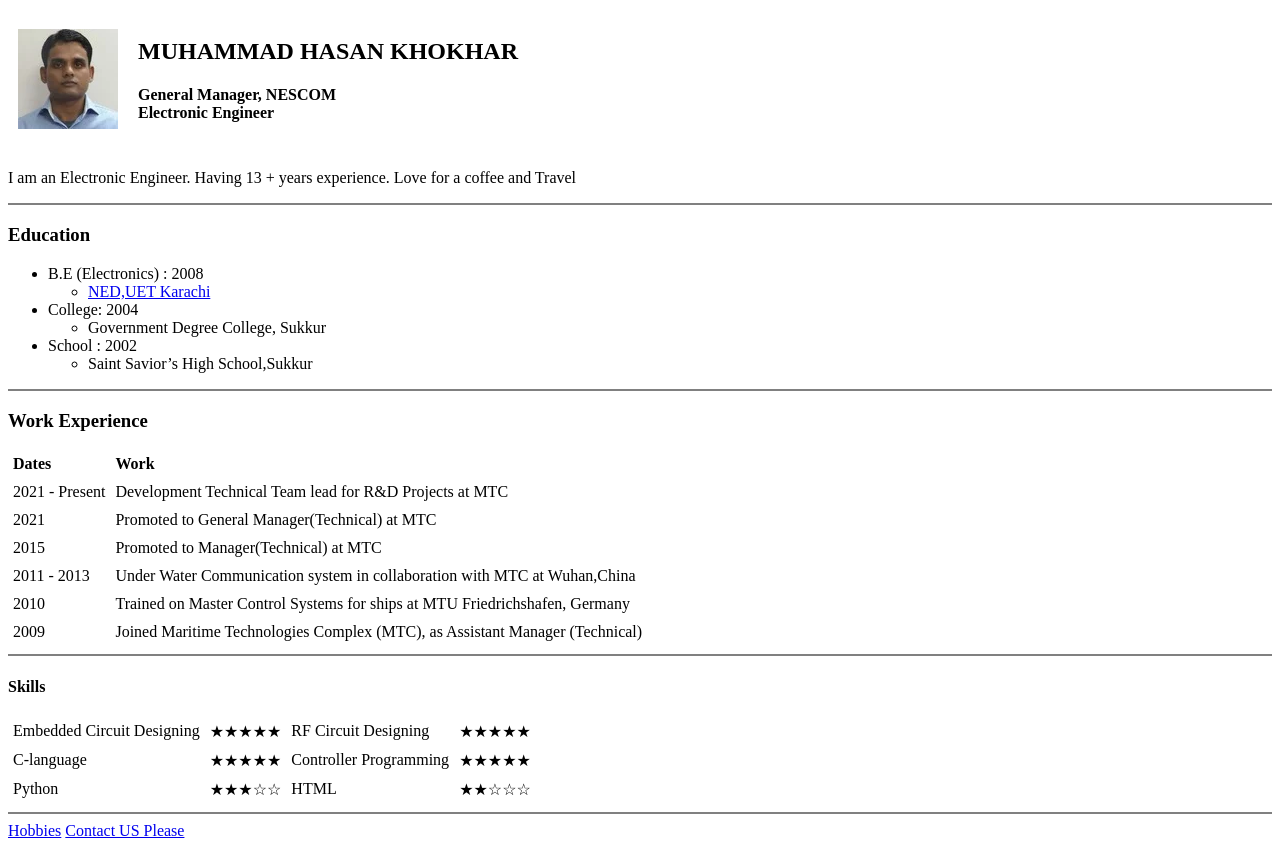
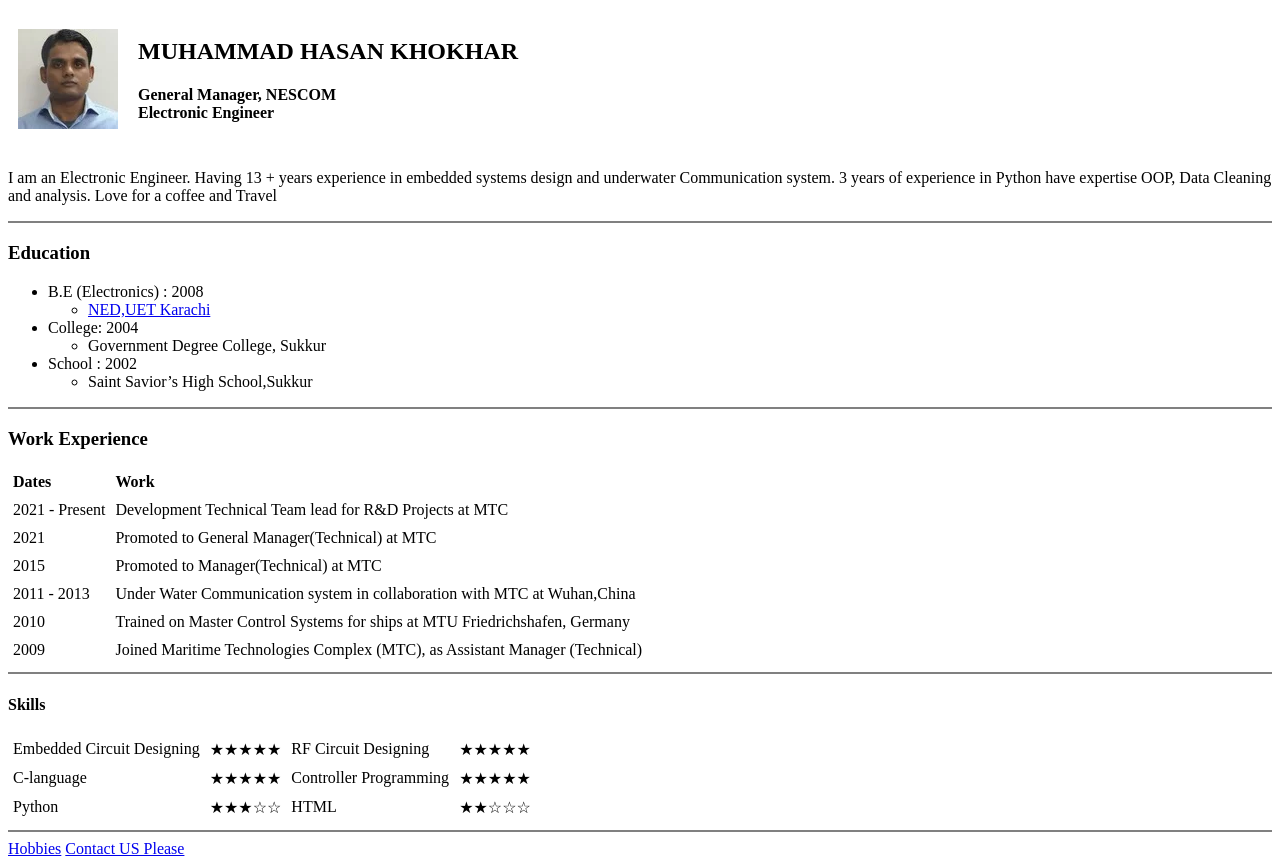
Before and after one commit to wasilawanhh/cv, a plain HTML site: page index.html in a window 1280 px wide. Drawn offline with Linux system fonts and the light colour scheme.

Commit message:
Update index.html

```diff
--- a/index.html
+++ b/index.html
@@ -23,7 +23,8 @@
       </tr>
   </table>
 
-    <p>I am an Electronic Engineer. Having 13 + years experience. Love for a coffee and Travel</p>
+    <p>I am an Electronic Engineer. Having 13 + years experience in embedded systems design and underwater Communication system. 3 years of experience in Python have expertise OOP, Data Cleaning and analysis.
+      Love for a coffee and Travel</p>
     <hr size="2" noshade>
     <h3>Education</h3>
     <ul>
```
